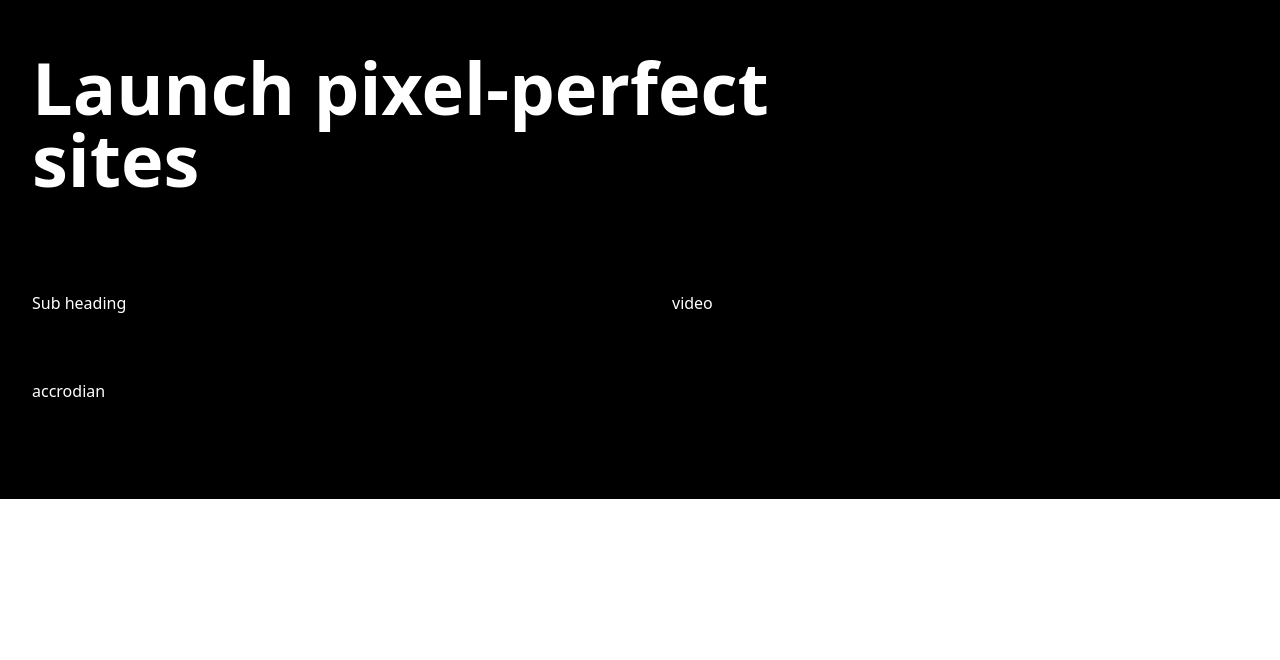
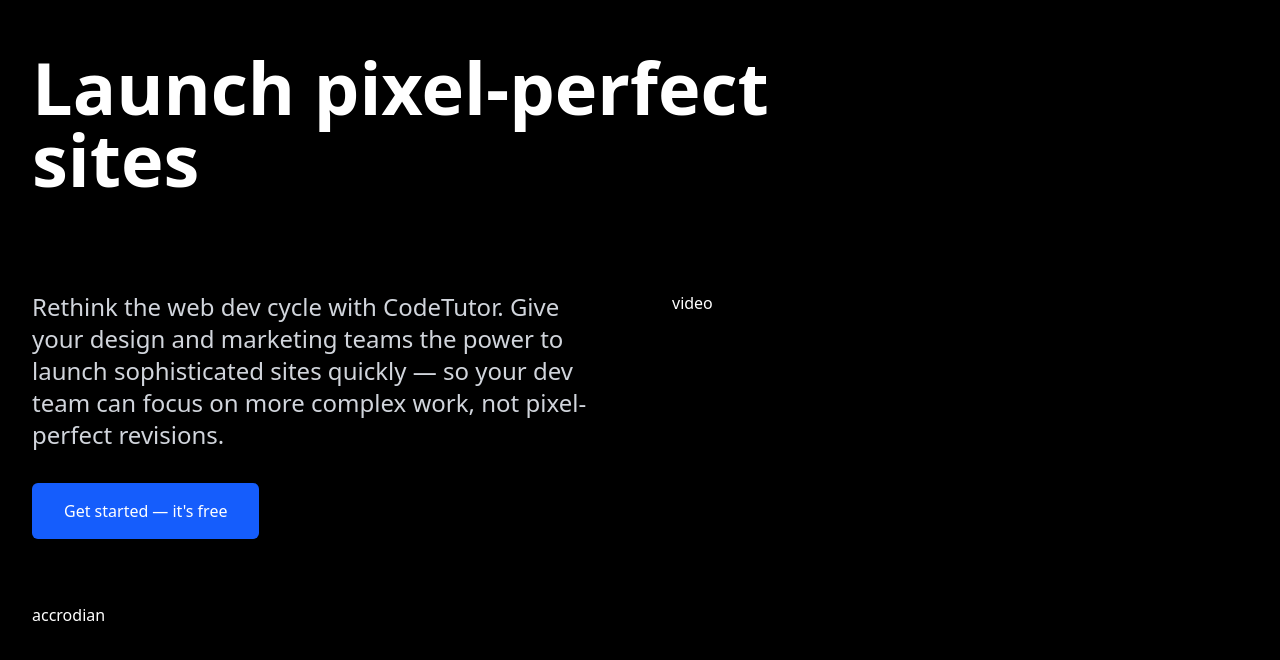
Before and after one commit to shvnsaha/landing-page-design, a React (Vite) app: page / in a window 1280 px wide. Shown: the part 2277-2937 px from the top of the page. Before the commit the page ends 2776 px from the top, so only its background shows below. Built offline with nearby package versions, Linux system fonts and the light colour scheme.

Commit message:
sub heading done

```diff
--- a/src/components/DesignSection.jsx
+++ b/src/components/DesignSection.jsx
@@ -1,3 +1,4 @@
+import { Link } from "react-router";
 
 
 const DesignSection = () => {
@@ -15,7 +16,18 @@
                     {/* content */}
                     <div className="flex flex-col justify-between gap-16">
                         {/* sub heading */}
-                    <div>Sub heading</div>
+                        <div>
+                            <p className="text-2xl text-gray-300">
+                                Rethink the web dev cycle with CodeTutor. Give your design and marketing teams the power to launch sophisticated sites quickly — so your dev team can focus on more complex work, not pixel-perfect revisions.
+                            </p>
+                            <Link
+                                to="/dashboard/signup"
+                                className="inline-flex items-center px-8 py-4 bg-blue-600 text-white rounded-md hover:bg-blue-700 transition-colors mt-8"
+                            >
+                                Get started
+                                <span className="font-normal ml-1">— it's free</span>
+                            </Link>
+                        </div>
 
                         {/* accrodian */}
                         <div>accrodian</div>
```
Lines whose indentation alone changed are shown as unchanged.
